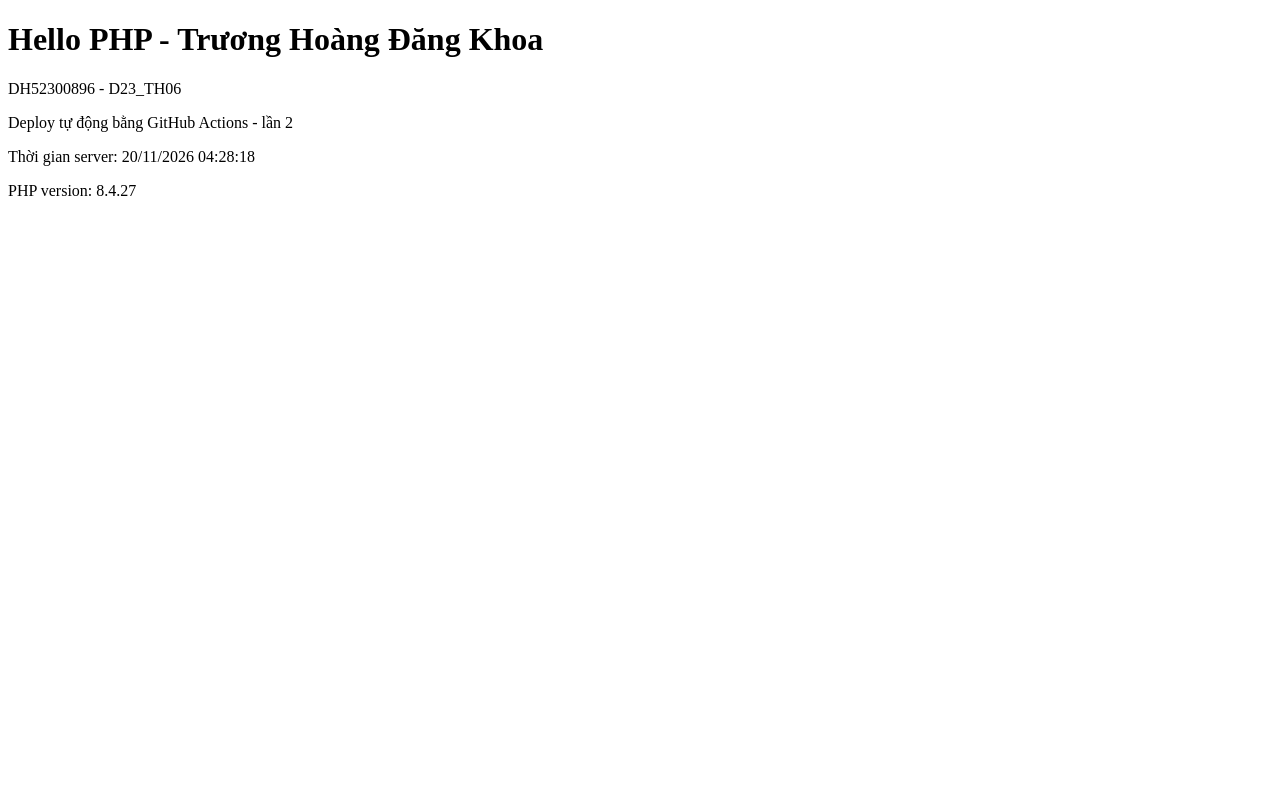
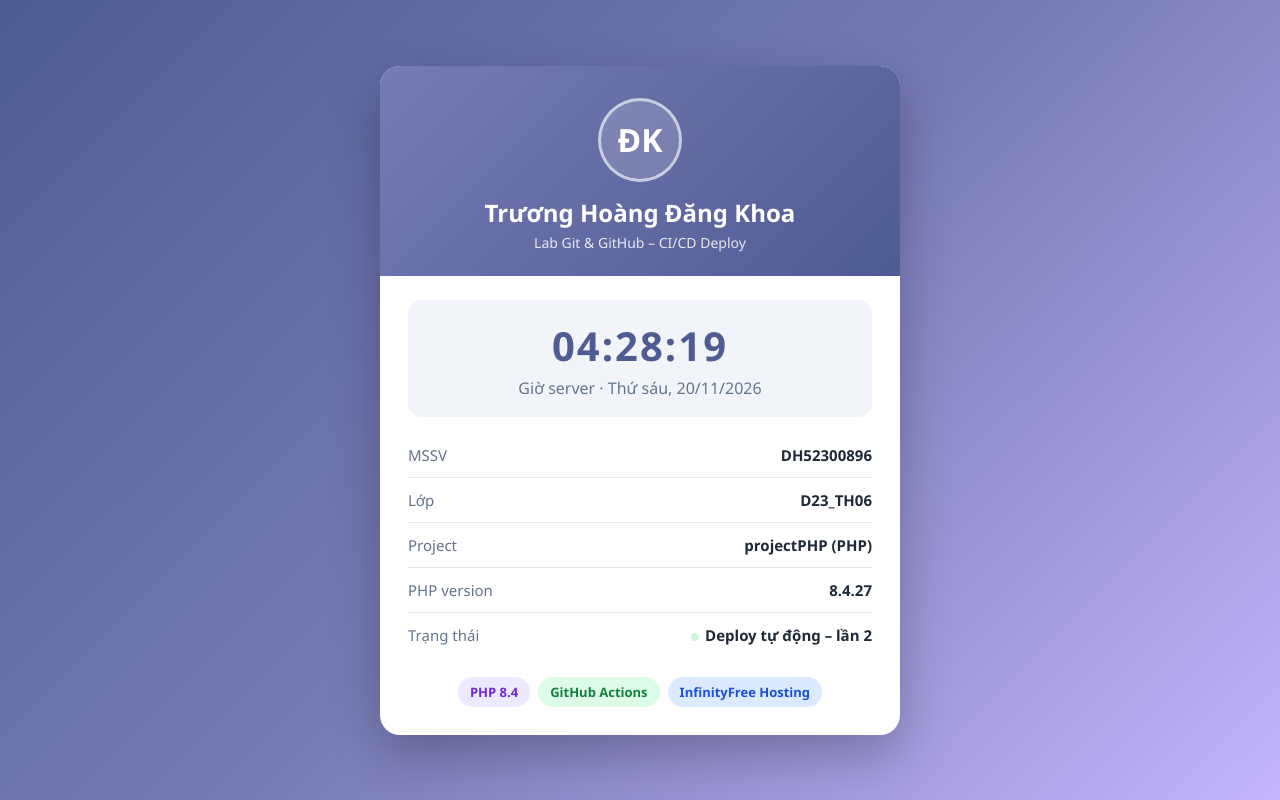
Before and after one commit to DangKhoa00896/projectPHP, a PHP site: page / in a window 1280 px wide. Run offline with PHP 8.4, Linux system fonts and the light colour scheme.

Commit message:
feat: new UI

```diff
--- a/index.php
+++ b/index.php
@@ -3,27 +3,171 @@
 <html lang="vi">
 <head>
     <meta charset="UTF-8">
-    <title>projectPHP</title>
+    <meta name="viewport" content="width=device-width, initial-scale=1.0">
+    <title>projectPHP - Trương Hoàng Đăng Khoa</title>
+    <style>
+        * { margin: 0; padding: 0; box-sizing: border-box; }
+
+        body {
+            font-family: "Segoe UI", Roboto, Arial, sans-serif;
+            background: linear-gradient(135deg, #4f5b93, #777bb4 50%, #c4b5fd);
+            background-attachment: fixed;
+            color: #1f2937;
+        }
+
+        .page {
+            min-height: 100vh;
+            display: flex;
+            align-items: center;
+            justify-content: center;
+            padding: 24px;
+        }
+
+        .card {
+            width: 100%;
+            max-width: 520px;
+            background: #fff;
+            border-radius: 20px;
+            box-shadow: 0 20px 50px rgba(0, 0, 0, .25);
+            overflow: hidden;
+            animation: pop .6s ease;
+        }
+
+        @keyframes pop {
+            from { opacity: 0; transform: translateY(20px) scale(.97); }
+            to   { opacity: 1; transform: none; }
+        }
+
+        .header {
+            padding: 32px 28px 24px;
+            text-align: center;
+            background: linear-gradient(135deg, #777bb4, #4f5b93);
+            color: #fff;
+        }
+
+        .avatar {
+            width: 84px; height: 84px;
+            margin: 0 auto 14px;
+            border-radius: 50%;
+            display: flex; align-items: center; justify-content: center;
+            font-size: 32px; font-weight: 700;
+            background: rgba(255, 255, 255, .15);
+            border: 3px solid rgba(255, 255, 255, .6);
+        }
+
+        .header h1 { font-size: 24px; margin-bottom: 4px; }
+        .header p  { opacity: .85; font-size: 14px; }
+
+        .clock {
+            margin: 24px 28px 8px;
+            padding: 18px;
+            text-align: center;
+            border-radius: 14px;
+            background: #f1f5f9;
+        }
+
+        .clock .time {
+            font-size: 40px;
+            font-weight: 700;
+            letter-spacing: 2px;
+            color: #4f5b93;
+            font-variant-numeric: tabular-nums;
+        }
+
+        .clock .date { color: #64748b; margin-top: 4px; }
+
+        .info { padding: 8px 28px 4px; }
+
+        .row {
+            display: flex;
+            justify-content: space-between;
+            padding: 12px 0;
+            border-bottom: 1px solid #e5e7eb;
+            font-size: 15px;
+        }
+
+        .row:last-child { border-bottom: none; }
+        .row span:first-child { color: #64748b; }
+        .row span:last-child  { font-weight: 600; text-align: right; }
+
+        .badges {
+            display: flex;
+            flex-wrap: wrap;
+            gap: 8px;
+            justify-content: center;
+            padding: 16px 28px 28px;
+        }
+
+        .badge {
+            padding: 6px 12px;
+            border-radius: 999px;
+            font-size: 13px;
+            font-weight: 600;
+        }
+
+        .b-html   { background: #ede9fe; color: #6d28d9; }
+        .b-git    { background: #dcfce7; color: #15803d; }
+        .b-host   { background: #dbeafe; color: #1d4ed8; }
+
+        .dot {
+            display: inline-block;
+            width: 8px; height: 8px;
+            margin-right: 6px;
+            border-radius: 50%;
+            background: #22c55e;
+            animation: blink 1.5s infinite;
+        }
+
+        @keyframes blink { 50% { opacity: .2; } }
+    </style>
 </head>
 <body>
-    <h1>Hello PHP - Trương Hoàng Đăng Khoa</h1>
-    <p>DH52300896 - D23_TH06</p>
-    <p>Deploy tự động bằng GitHub Actions - lần 2</p>
-    <p>Thời gian server: <span id="time"><?php echo date("d/m/Y H:i:s"); ?></span></p>
+    <div class="page">
+        <div class="card">
+            <div class="header">
+                <div class="avatar">ĐK</div>
+                <h1>Trương Hoàng Đăng Khoa</h1>
+                <p>Lab Git &amp; GitHub – CI/CD Deploy</p>
+            </div>
+
+            <div class="clock">
+                <div class="time" id="time"><?php echo date("H:i:s"); ?></div>
+                <div class="date" id="date">Giờ server: <?php echo date("d/m/Y"); ?></div>
+            </div>
+
+            <div class="info">
+                <div class="row"><span>MSSV</span><span>DH52300896</span></div>
+                <div class="row"><span>Lớp</span><span>D23_TH06</span></div>
+                <div class="row"><span>Project</span><span>projectPHP (PHP)</span></div>
+                <div class="row"><span>PHP version</span><span><?php echo phpversion(); ?></span></div>
+                <div class="row"><span>Trạng thái</span><span><i class="dot"></i>Deploy tự động – lần 2</span></div>
+            </div>
+
+            <div class="badges">
+                <span class="badge b-html">PHP <?php echo PHP_MAJOR_VERSION . "." . PHP_MINOR_VERSION; ?></span>
+                <span class="badge b-git">GitHub Actions</span>
+                <span class="badge b-host">InfinityFree Hosting</span>
+            </div>
+        </div>
+    </div>
 
     <script>
+        const pad = n => String(n).padStart(2, "0");
+        const days = ["Chủ nhật", "Thứ hai", "Thứ ba", "Thứ tư", "Thứ năm", "Thứ sáu", "Thứ bảy"];
+
+
         let serverTime = <?php echo time() * 1000; ?>;
-    const pad = n => String(n).padStart(2, "0");
 
         function showTime() {
             const d = new Date(serverTime);
             document.getElementById("time").textContent =
-            pad(d.getDate()) + "/" + pad(d.getMonth() + 1) + "/" + d.getFullYear() + " " +
                 pad(d.getHours()) + ":" + pad(d.getMinutes()) + ":" + pad(d.getSeconds());
+            document.getElementById("date").textContent =
+                "Giờ server · " + days[d.getDay()] + ", " + pad(d.getDate()) + "/" + pad(d.getMonth() + 1) + "/" + d.getFullYear();
             serverTime += 1000;
         }
+        showTime();
         setInterval(showTime, 1000);
     </script>
-    <p>PHP version: <?php echo phpversion(); ?></p>
 </body>
 </html>
```
Lines whose indentation alone changed are shown as unchanged.
